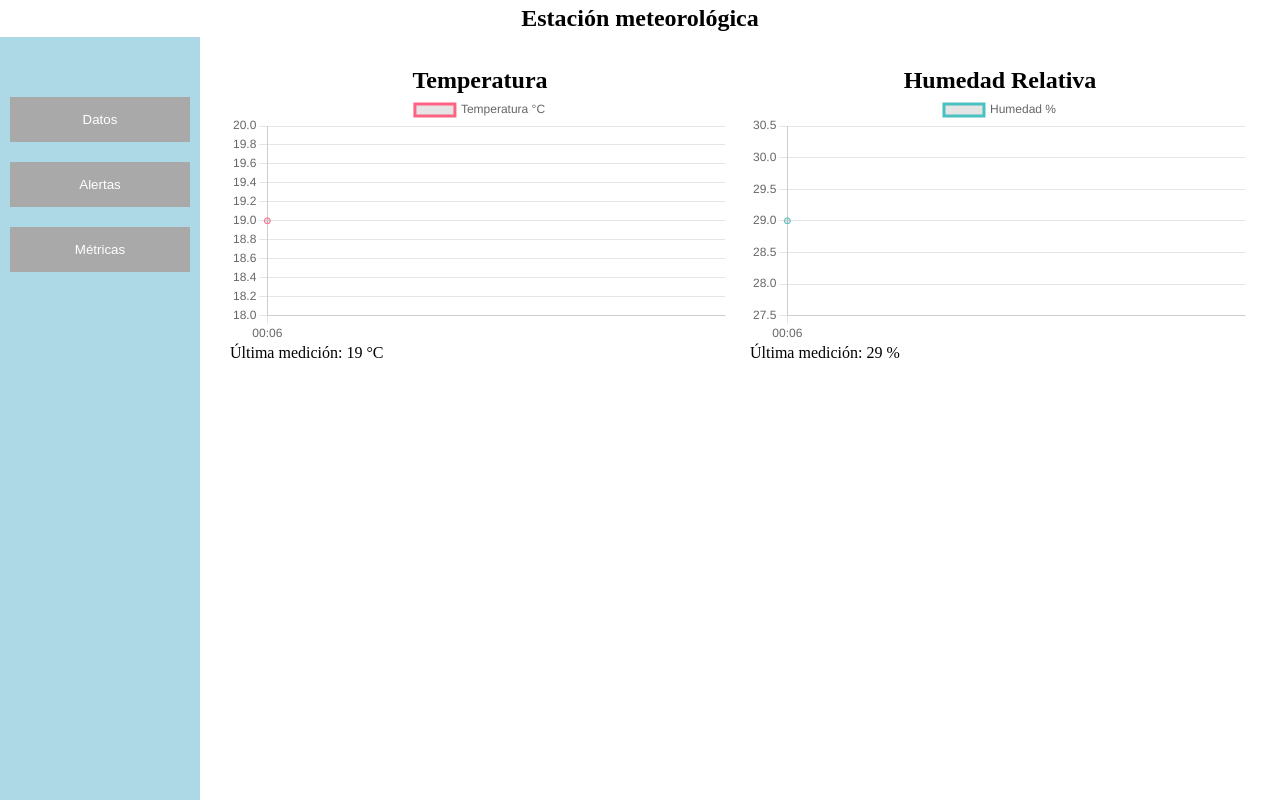
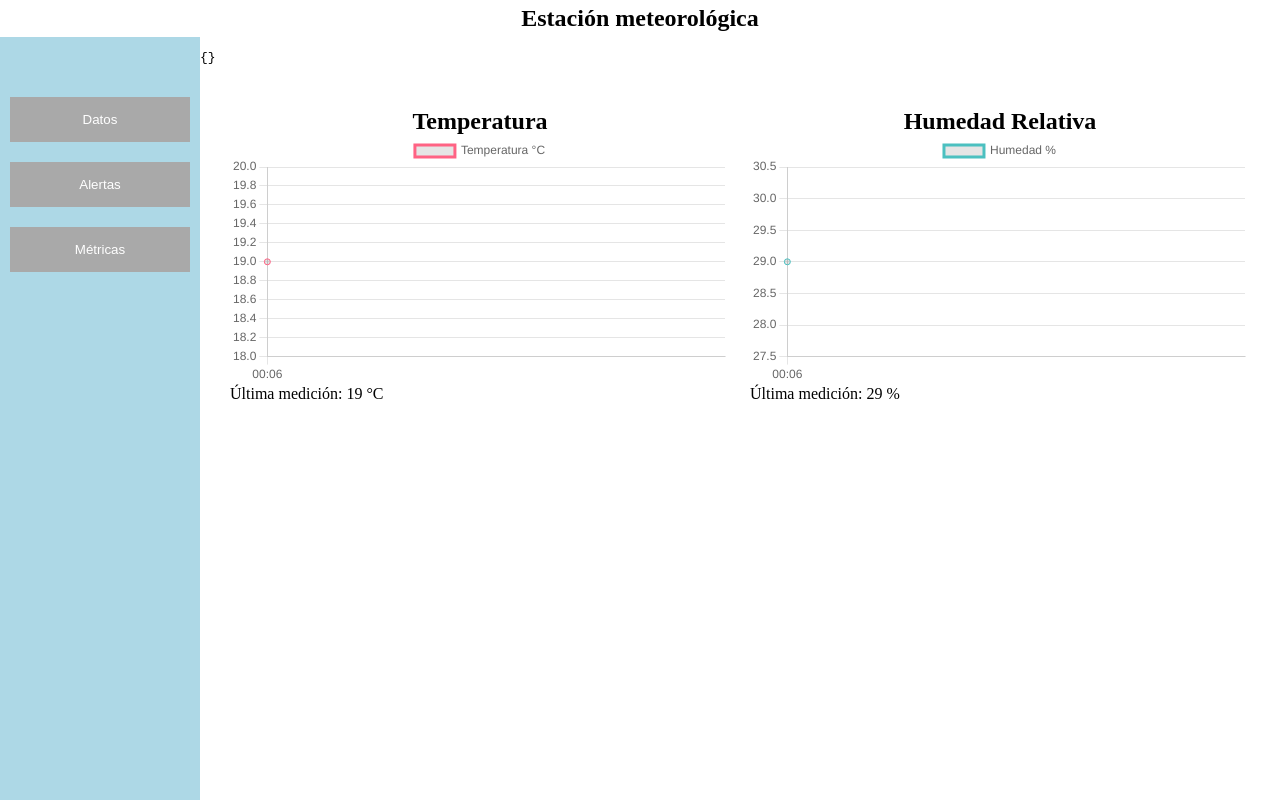
Before and after one commit to Teteocan-Technolgies/estacion_meteorologica_front, a Vue app: page / in a window 1280 px wide. Built offline with nearby package versions, Linux system fonts and the light colour scheme; no server answers.

Commit message:
Añadi api

```diff
--- a/package.json
+++ b/package.json
@@ -9,6 +9,7 @@
     "preview": "vite preview"
   },
   "dependencies": {
+    "axios": "^1.10.0",
     "chart.js": "^4.5.0",
     "dayjs": "^1.11.13",
     "pinia": "^3.0.1",
--- /dev/null
+++ b/src/api/api.js
@@ -0,0 +1,10 @@
+import axios from "axios"
+export default {
+    patchItem(payload,headers){
+        return axios.patch(`/${payload.option}`,payload.item,{headers})
+    },
+
+    getItem(option,headers){
+        return axios.get(`/${option}`,{headers})
+    }
+}
--- a/src/components/mediciones/Mediciones.vue
+++ b/src/components/mediciones/Mediciones.vue
@@ -1,13 +1,13 @@
 <script setup>
 import { Chart, registerables } from 'chart.js';
 import { onMounted, onBeforeUnmount, ref } from 'vue';
+import { useDatosStore } from '@/stores/datos';
 import dayjs from 'dayjs';
 
 Chart.register(...registerables);
-
+const {data, getInfoDts} = useDatosStore();
 const temperatura = ref(null);
 const humedad = ref(null);
-
 
 const lastTemperature = ref(null);
 const lastHumidity = ref(null);
@@ -117,7 +117,8 @@ const setHumidity = () => {
     chartInstanceHumidity = new Chart(ctx, humidityChart);
 };
 
-onMounted(() => {
+onMounted(async () => {
+await getInfoDts("humedad_temp/one")
     getTime();
     setTemperature();
     setHumidity();
@@ -143,6 +144,8 @@ onBeforeUnmount(() => {
 
 </script>
 <template>
+    <pre>{{ data }}</pre> <!-- esto sí lo muestra como JSON -->
+
     <div class="container">
         <article>
             <header>
--- /dev/null
+++ b/src/global/index.js
@@ -0,0 +1,3 @@
+"use strict"
+const local = "http://localhost:1234"
+export const url = local + "/api"
--- a/src/main.js
+++ b/src/main.js
@@ -3,7 +3,10 @@ import { createPinia } from 'pinia'
 
 import App from './App.vue'
 import router from './router'
+import axios from "axios"
+import { url } from './global'
 
+axios.defaults.baseURL = url
 const app = createApp(App)
 
 app.use(createPinia())
--- /dev/null
+++ b/src/stores/datos.js
@@ -0,0 +1,24 @@
+import { reactive, ref } from 'vue'
+import { defineStore } from 'pinia'
+import api from '@/api/api';
+
+export const useDatosStore = defineStore('datosStore', () => {
+  let data = ref({});
+
+  const getInfoDts = async (option) => {
+    const headers = { 'Content-Type': 'application/json'}
+    try {
+        const response = await api.getItem(option,headers)
+        if(response?.request?.status!==200)throw response
+        data.value = response.data
+        console.log(data.value)
+
+
+    } catch (error) {
+        console.log("error")
+        console.log(error)
+    }
+  }
+
+  return { data, getInfoDts }
+})
--- a/src/stores/mainStore.js
+++ b/src/stores/mainStore.js
@@ -1,4 +1,4 @@
-import { ref, computed } from 'vue'
+import { ref } from 'vue'
 import { defineStore } from 'pinia'
 
 export const useMainStore = defineStore('mainStore', () => {
--- a/vite.config.js
+++ b/vite.config.js
@@ -10,6 +10,9 @@ export default defineConfig({
     vue(),
     vueDevTools(),
   ],
+  server:{
+    port: 8080
+  },
   resolve: {
     alias: {
       '@': fileURLToPath(new URL('./src', import.meta.url))
```
